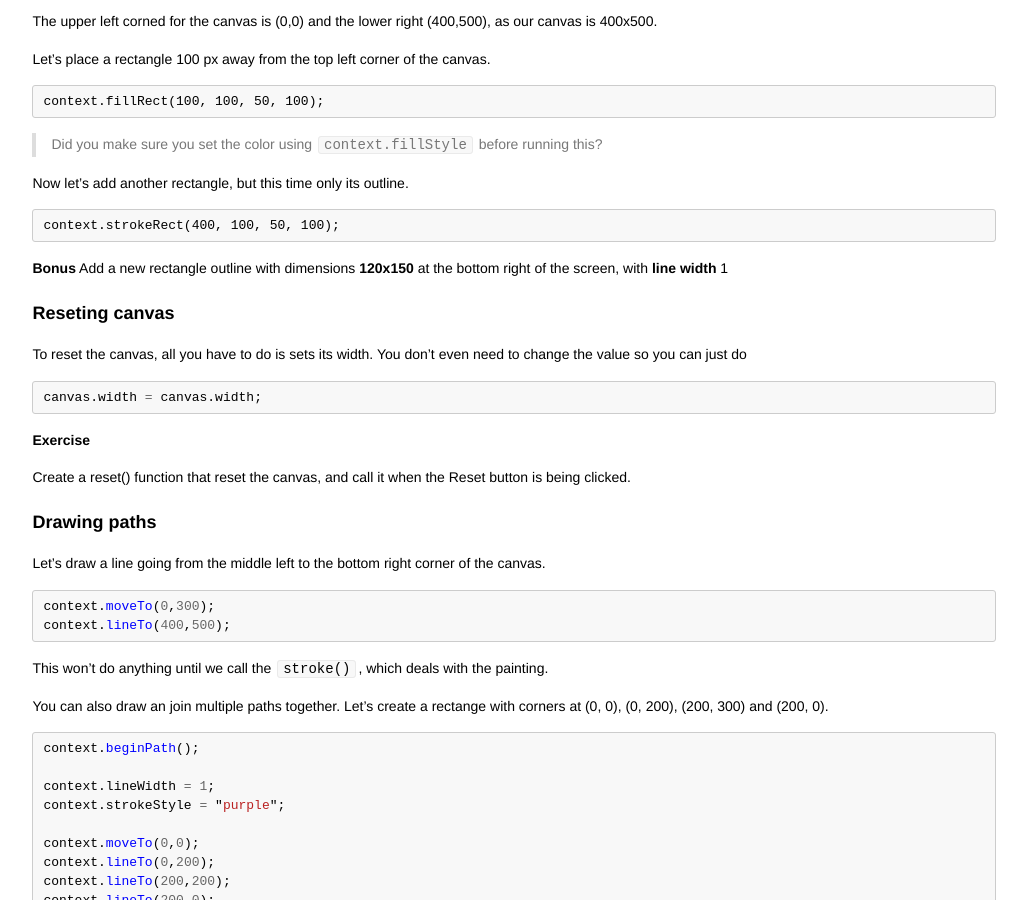
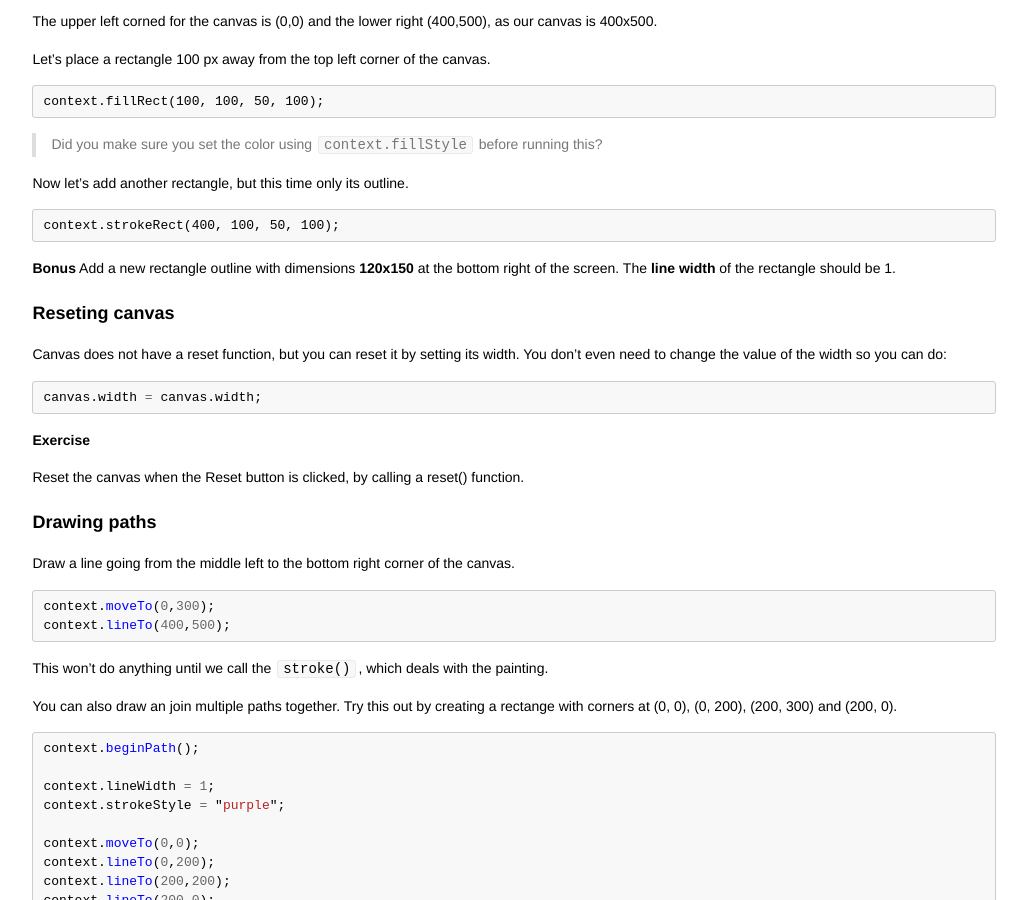
Before and after one commit to codebar/tutorials, a Jekyll site: the page built from js/lesson6/tutorial.md, in a window 1280 px wide and 900 px high, scrolled down 1223 px. Shown: the whole window, without its empty margins (126-1153 px from the left). Built offline with Jekyll 4.4.1, drawn with Linux system fonts in a browser that asks for light colours; Markdown is read by kramdown in place of the engine named in the settings.

Commit message:
update lesson 6

````diff
--- a/js/lesson6/tutorial.md
+++ b/js/lesson6/tutorial.md
@@ -68,11 +68,11 @@ Now let's add another rectangle, but this time only its outline.
 context.strokeRect(400, 100, 50, 100);
 ```
 
-**Bonus** Add a new rectangle outline with dimensions **120x150** at the bottom right of the screen, with **line width** 1
+**Bonus** Add a new rectangle outline with dimensions **120x150** at the bottom right of the screen. The **line width** of the rectangle should be 1.
 
 ### Reseting canvas
 
-To reset the canvas, all you have to do is sets its width. You don't even need to change the value so you can just do
+Canvas does not have a reset function, but you can reset it by setting its width. You don't even need to change the value of the width so you can do:
 
 ```javascript
 canvas.width = canvas.width;
@@ -80,11 +80,11 @@ canvas.width = canvas.width;
 
 **Exercise**
 
-Create a reset() function that reset the canvas, and call it when the Reset button is being clicked.
+Reset the canvas when the Reset button is clicked, by calling a reset() function.
 
 ### Drawing paths
 
-Let's draw a line going from the middle left to the bottom right corner of the canvas.
+Draw a line going from the middle left to the bottom right corner of the canvas.
 
 ```javascript
 context.moveTo(0,300);
@@ -93,7 +93,7 @@ context.lineTo(400,500);
 
 This won't do anything until we call the `stroke()`, which deals with the painting.
 
-You can also draw an join multiple paths together. Let's create a rectange with corners at (0, 0), (0, 200), (200, 300) and (200, 0).
+You can also draw an join multiple paths together. Try this out by creating a rectange with corners at (0, 0), (0, 200), (200, 300) and (200, 0).
 
 ```javascript
 context.beginPath();
````
